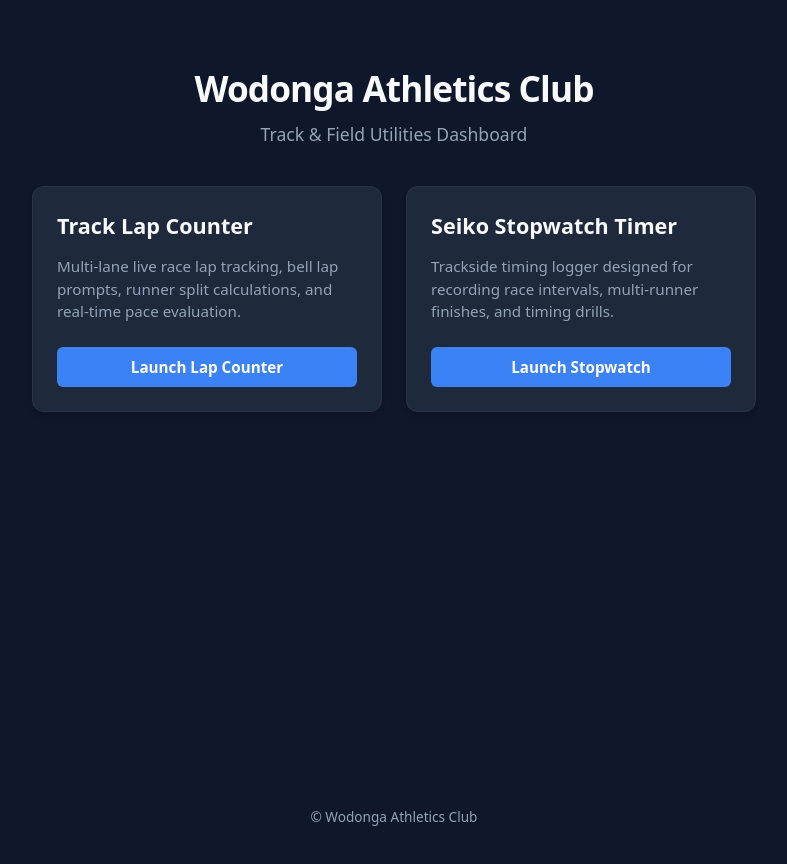
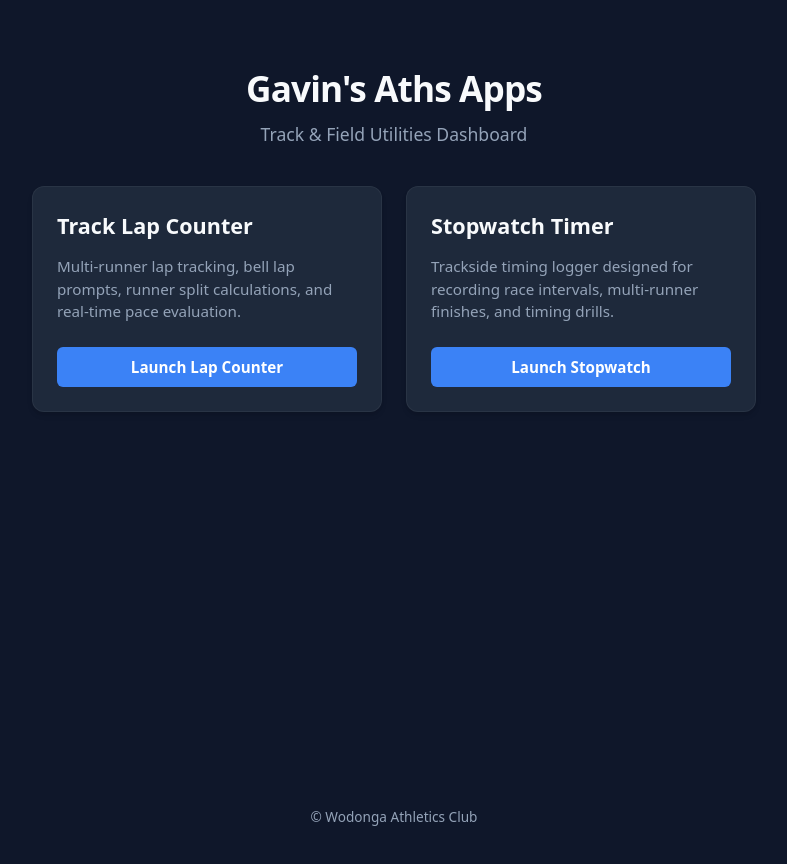
Before and after one commit to nivag5-spec/Athletics, a plain HTML site: page index.html in a window 1280 px wide. Shown: the whole page, without its empty margins (246-1033 px from the left). Drawn offline with Linux system fonts and the light colour scheme.

Commit message:
Add files via upload

```diff
--- a/index.html
+++ b/index.html
@@ -113,7 +113,7 @@
 <body>
 
     <header>
-        <h1>Wodonga Athletics Club</h1>
+        <h1>Gavin's Aths Apps</h1>
         <p class="subtitle">Track & Field Utilities Dashboard</p>
     </header>
 
@@ -122,19 +122,19 @@
         <div class="app-card">
             <div>
                 <h2>Track Lap Counter</h2>
-                <p>Multi-lane live race lap tracking, bell lap prompts, runner split calculations, and real-time pace evaluation.</p>
+                <p>Multi-runner lap tracking, bell lap prompts, runner split calculations, and real-time pace evaluation.</p>
             </div>
-            <a href="Lap Counter 086.html" class="btn">Launch Lap Counter</a>
+            <a href="WAC Lap Counter.html" class="btn">Launch Lap Counter</a>
         </div>
 
         <!-- Stopwatch Card -->
         <div class="app-card">
             <div>
-                <h2>Seiko Stopwatch Timer</h2>
+                <h2>Stopwatch Timer</h2>
                 <p>Trackside timing logger designed for recording race intervals, multi-runner finishes, and timing drills.</p>
             </div>
             <!-- Update the href below to match your actual stopwatch HTML filename -->
-            <a href="Stopwatch.html" class="btn">Launch Stopwatch</a>
+            <a href="WAC Stopwatch.html" class="btn">Launch Stopwatch</a>
         </div>
     </main>
 
```
